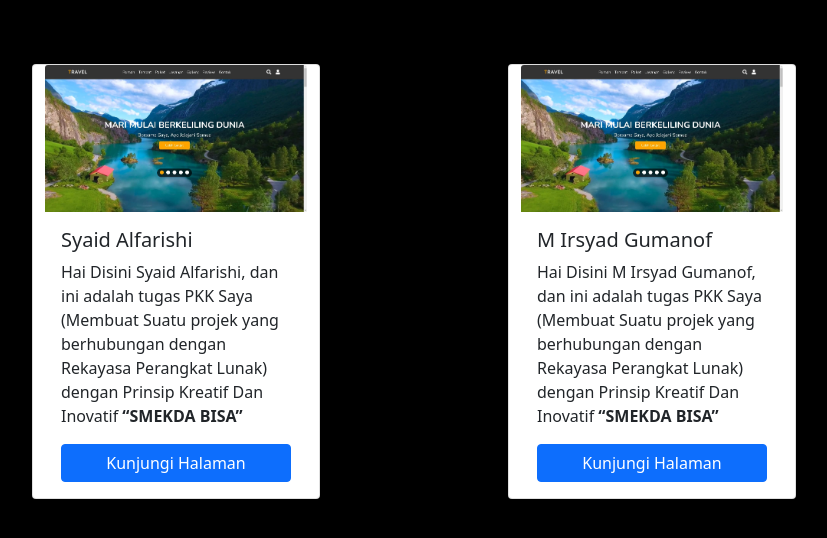
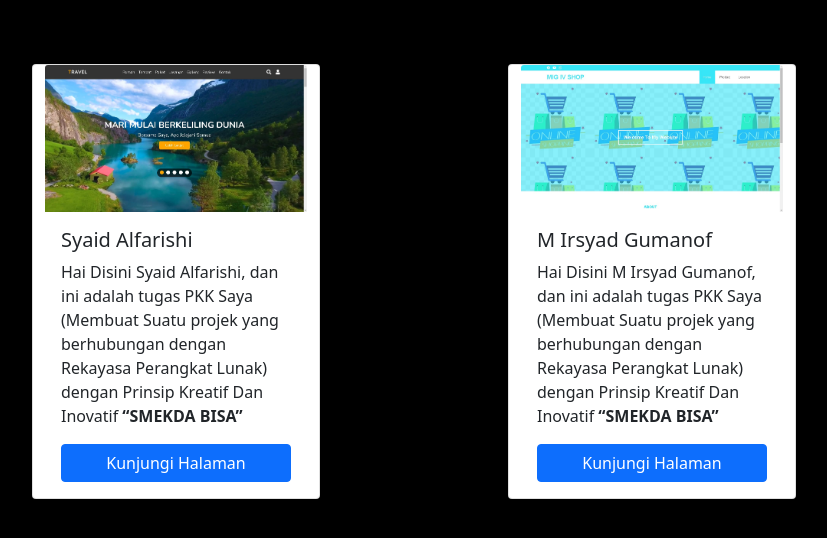
Before and after one commit to pkkrpl/all, a plain HTML site: page index.html in a window 1280 px wide. Shown: the whole page, without its empty margins (226-1053 px from the left). Drawn offline with nearby package versions, Linux system fonts and the light colour scheme.

Commit message:
menambhkan dan edit

```diff
--- a/index.html
+++ b/index.html
@@ -49,7 +49,7 @@
 
             <!-- second project -->
             <div class="card col-6 col-md-4 col-xl-3 col-sm-6 col-lg-3" style="width: 18rem;">
-                <img src="asset/syaidalfarishi.jpg" class="card-img-top" alt="project 1">
+                <img src="asset/irsyad.jpg" class="card-img-top" alt="project 1">
                 <div class="card-body">
                     <h5 class="card-title">M Irsyad Gumanof</h5>
                     <p class="card-text">Hai Disini M Irsyad Gumanof, dan ini adalah tugas PKK Saya (Membuat Suatu
```
Also changed, not shown: asset/irsyad.jpg (added).
